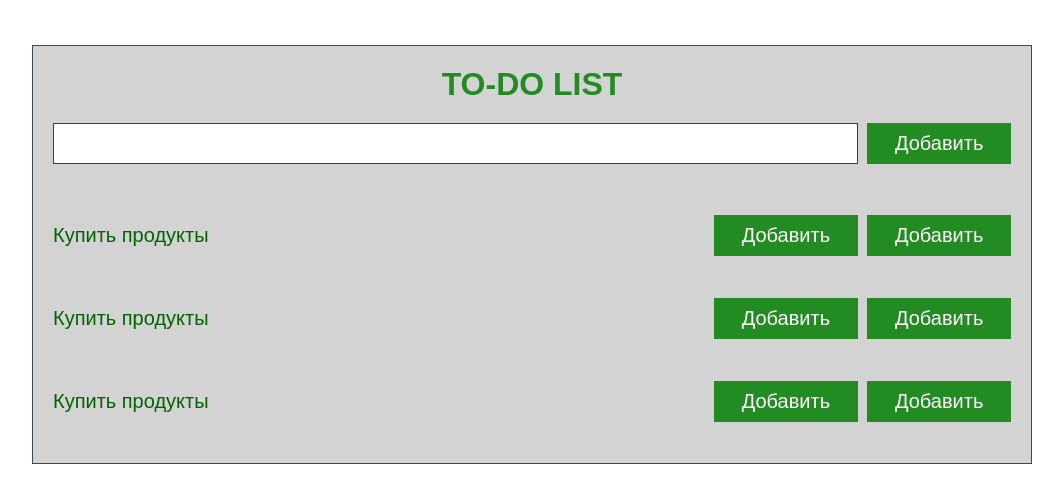
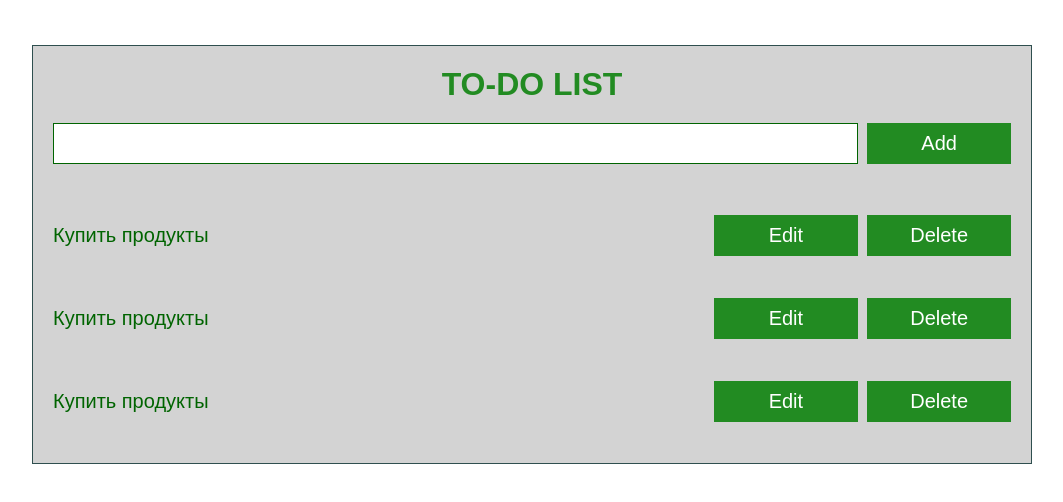
Before and after one commit to kaiaz/react_todo_prj, a React (Create React App) app: page / in a window 1280 px wide. Shown: the top 502 px of the page, without its empty margins (108-1171 px from the left). Built offline with nearby package versions, Linux system fonts and the light colour scheme.

Commit message:
Fixed Button jsx, now Buntton function component end have props.name

```diff
--- a/src/components/Button.js
+++ b/src/components/Button.js
@@ -1,14 +1,13 @@
 import React from 'react';
 import './../index.css';
 
-class Button extends React.Component {
-    render() {
-        return (
+function Button(props) {
 
-                <button className="btn">Добавить</button>
+    return (
+        <button className="btn">{props.name}</button>
 
-        );
-    }
+    );
+
 }
 
 export default Button;
--- a/src/components/Field.js
+++ b/src/components/Field.js
@@ -1,14 +1,18 @@
 import React from 'react';
 import './../index.css';
+import Button from './Button';
 
-class Field extends React.Component {
-    render() {
-        return(
+function Field(props) {
 
-                <input type="text" className="taskField"/>
+    return(
 
-        )
-    }
+        <form>
+            <input type="text" className="taskField"/>
+            <Button name='Add'/>
+        </form>
+
+    )
+
 }
 
 export default Field;
--- a/src/components/Task.js
+++ b/src/components/Task.js
@@ -7,8 +7,8 @@ class Task extends React.Component {
         return(
            <section className='task'>
                <p className='task-text'>Купить продукты</p>
-               <Button>Редактировать</Button>
-               <Button>Удалить</Button>
+            <Button name='Edit'/>
+            <Button name='Delete'/>
            </section>
         );
     }
--- a/src/components/Todo.js
+++ b/src/components/Todo.js
@@ -12,7 +12,6 @@ class Todo extends React.Component {
              <h1 className='mainTitle'>To-Do List</h1>
              <div className="panel">
                  <Field/>
-                 <Button/>
              </div>
              <section className='tasks'>
                 <Task/>
--- a/src/index.css
+++ b/src/index.css
@@ -50,6 +50,7 @@ body {
   color: #ffffff;
   border: none;
   margin-left: 1%;
+
 }
 
 .task {
```
